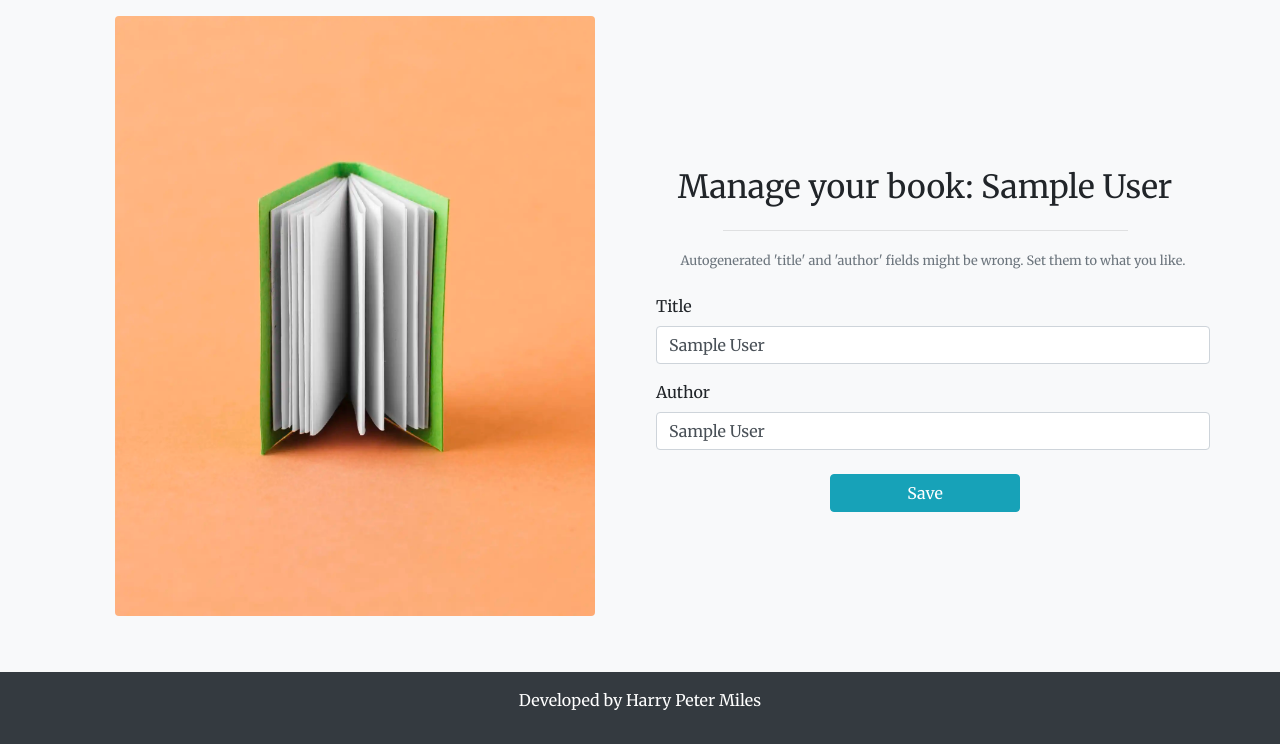
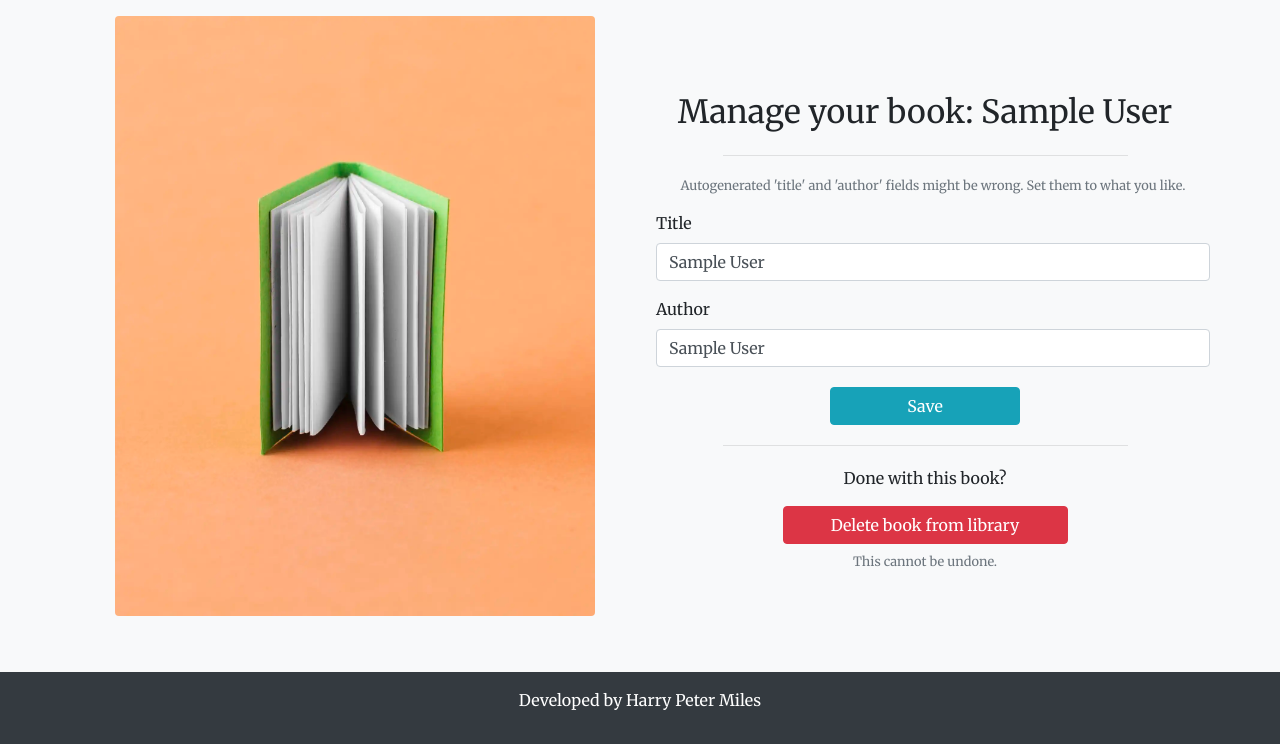
Before and after one commit to harrypmdev/online-book-reader, a Django app: page /manage/1/ in a window 1280 px wide. Shown: the part 56-800 px from the top of the page. Run offline with Django 5.2, Linux system fonts and the light colour scheme; a user stored in the database is signed in; tables that the repository leaves empty hold one stand-in row (values such as "Sample post"); some libraries are stand-ins or nearby versions.

Commit message:
feat: add delete book feature

```diff
--- a/books/templates/books/manage_book.html
+++ b/books/templates/books/manage_book.html
@@ -3,18 +3,37 @@
 {% load crispy_forms_tags %}
 {% block content %}
 <div class="container h-100">
+    <div class="modal fade" id="deleteModal" tabindex="-1" role="dialog" aria-labelledby="deleteModal" aria-hidden="true">
+        <div class="modal-dialog modal-dialog-centered" role="document">
+          <div class="modal-content">
+            <div class="modal-header">
+              <h5 class="modal-title" id="deleteModalTitle">Are you sure you want to delete this book?</h5>
+              <button type="button" class="close" data-dismiss="modal" aria-label="Close">
+                <span aria-hidden="true">&times;</span>
+              </button>
+            </div>
+            <div class="modal-body">
+              The book '{{ book.title }}' will be removed from your library permanently. Your saved title, author and progress will be deleted.
+            </div>
+            <div class="modal-footer">
+              <button type="button" class="btn btn-secondary" data-dismiss="modal">Close</button>
+              <a href="{% url 'delete_book' book.id %}" type="button" class="btn btn-danger">Delete book</a>
+            </div>
+          </div>
+        </div>
+      </div>
     <div class="row h-100">
         <div class="d-none d-lg-block col-lg-6 text-center">
             <img class="img-fluid rounded vh-75 text-center object-fit-contain my-3" src="{% static 'images/open_book.webp' %}" alt="A single book on a shelf.">
         </div>
-        <div class="justify-content-center d-flex flex-column col-lg-6 mt-3 mb-3 mb-lg-0">
+        <div class="justify-content-center d-flex flex-column col-lg-6 mt-3 mb-2 mb-lg-0">
             <h1 class="text-center h2">Manage your book: {{ book.title }}</h1>
             <hr class="w-75">
             <form class="row" method="POST">
                 {% csrf_token %}
                 <div class="form-group w-100 ml-3">
                     <div class="text-center">
-                        <small class="form-text text-muted mx-auto mb-4 mt-1">
+                        <small class="form-text text-muted mx-auto mb-3 mt-1">
                             Autogenerated 'title' and 'author' fields might be wrong. Set them to what you like.
                         </small>
                     </div>
@@ -25,8 +44,16 @@
                     <label for="author">Author</label>
                     <input type="text" class="form-control w-100" id="author" name="author" aria-describedby="author" value="{{ book.author }}">
                 </div>
-                <input class="col-4 offset-4 my-2 btn btn-info" type="submit" value="Save"></input>
+                <input class="col-4 offset-4 my-1 btn btn-info" type="submit" value="Save"></input>
             </form>
+            <hr class="w-75">
+            <div class="row my-1">
+                <p class="col-12 text-center">Done with this book?</p>
+                <button type="button" class="col-6 btn btn-danger offset-3" data-toggle="modal" data-target="#deleteModal">Delete book from library</button>
+            </div>
+            <small class="form-text text-muted mx-auto mb-4 mt-1">
+                This cannot be undone.
+            </small>
         </div>
 
     </div>
--- a/books/urls.py
+++ b/books/urls.py
@@ -5,6 +5,7 @@ urlpatterns = [
     path('', views.home, name='home'),
     path('about_us', views.about_us, name='about_us'),
     path('add-book', views.add_book, name='add_book'),
+    path('delete-book/<int:id>/', views.delete_book, name='delete_book'),
     path('manage/<int:id>/', views.manage_book, name='manage_book'),
     path('logout', views.logout_view, name='logout'),
     path('register/', views.register, name='register'),
--- a/books/views.py
+++ b/books/views.py
@@ -102,6 +102,24 @@ def manage_book(request, id):
         context,
     )
 
+def delete_book(request, id):
+    try:
+        book = UserBook.objects.get(user=request.user, id=id)
+        book.delete()
+        messages.add_message(
+            request,
+            messages.SUCCESS,
+            'Book successfully deleted from library.'
+        )
+    except Book.DoesNotExist:
+        messages.add_message(
+            request,
+            messages.ERROR,
+            'You are not authorised to delete this book.'
+        )
+    return redirect('home')
+
+
 def register(request):
     if request.method == "POST":
         register_form = RegisterForm(data=request.POST)
```
